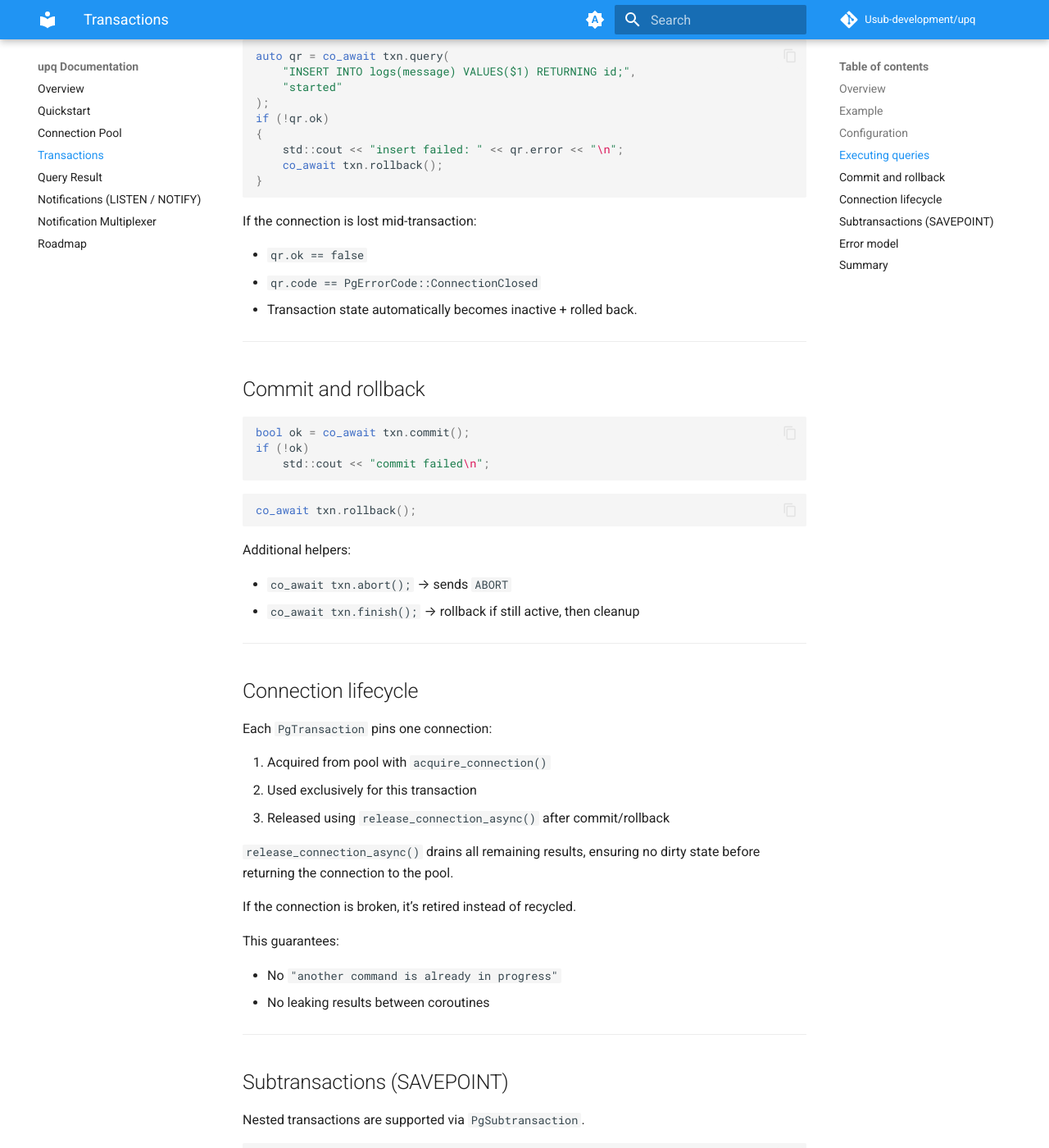
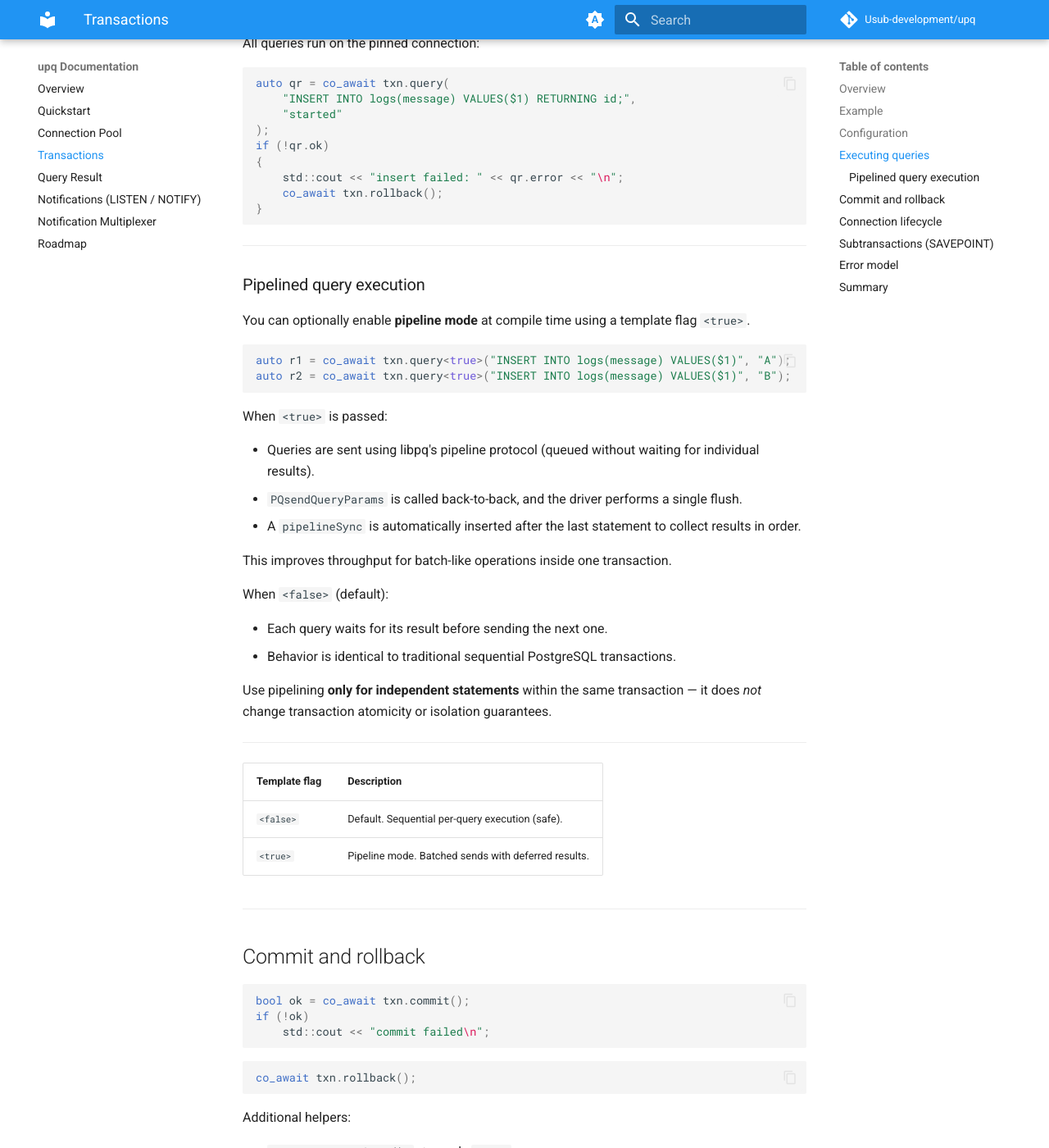
Before and after one commit to Usub-development/upq, an MkDocs documentation site: the page built from docs/transaction.md, in a window 1280 px wide and 1400 px high, scrolled down 2223 px. Shown: the whole window at 82% size. Built offline with MkDocs 1.6.1 and Material for MkDocs 9.7.7, drawn with Linux system fonts in a browser that asks for light colours; comment, search, counter and statistics services are not loaded; some of the changed text lies outside the part shown.

Commit message:
added pipeline docs update

````diff
--- a/docs/transaction.md
+++ b/docs/transaction.md
@@ -15,6 +15,7 @@ subtransactions (`SAVEPOINT`).
 - Commits or rolls back explicitly
 - Returns or retires the connection automatically
 - Supports **subtransactions** via `SAVEPOINT`
+- Supports **pipelined query execution** via compile-time toggle
 
 All methods are asynchronous and return `Awaitable`.
 
@@ -112,11 +113,39 @@ if (!qr.ok)
 }
 ```
 
-If the connection is lost mid-transaction:
+---
 
-* `qr.ok == false`
-* `qr.code == PgErrorCode::ConnectionClosed`
-* Transaction state automatically becomes inactive + rolled back.
+### Pipelined query execution
+
+You can optionally enable **pipeline mode** at compile time using a template flag `<true>`.
+
+```cpp
+auto r1 = co_await txn.query<true>("INSERT INTO logs(message) VALUES($1)", "A");
+auto r2 = co_await txn.query<true>("INSERT INTO logs(message) VALUES($1)", "B");
+```
+
+When `<true>` is passed:
+
+* Queries are sent using libpq's pipeline protocol (queued without waiting for individual results).
+* `PQsendQueryParams` is called back-to-back, and the driver performs a single flush.
+* A `pipelineSync` is automatically inserted after the last statement to collect results in order.
+
+This improves throughput for batch-like operations inside one transaction.
+
+When `<false>` (default):
+
+* Each query waits for its result before sending the next one.
+* Behavior is identical to traditional sequential PostgreSQL transactions.
+
+Use pipelining **only for independent statements** within the same transaction — it does *not* change transaction
+atomicity or isolation guarantees.
+
+---
+
+| Template flag | Description                                         |
+|---------------|-----------------------------------------------------|
+| `<false>`     | Default. Sequential per-query execution (safe).     |
+| `<true>`      | Pipeline mode. Batched sends with deferred results. |
 
 ---
 
@@ -208,3 +237,4 @@ If a subtransaction fails, the main transaction remains active unless you roll i
 | Auto invalidation      | Broken connections mark transaction rolled back  |
 | Subtransactions        | Nested `SAVEPOINT` support                       |
 | Structured errors      | Always returns `QueryResult`                     |
+| Pipeline execution     | Compile-time toggle `<true>` for batched queries |
````
Also changed, not shown: docs/pool.md (+31 -0 lines).
